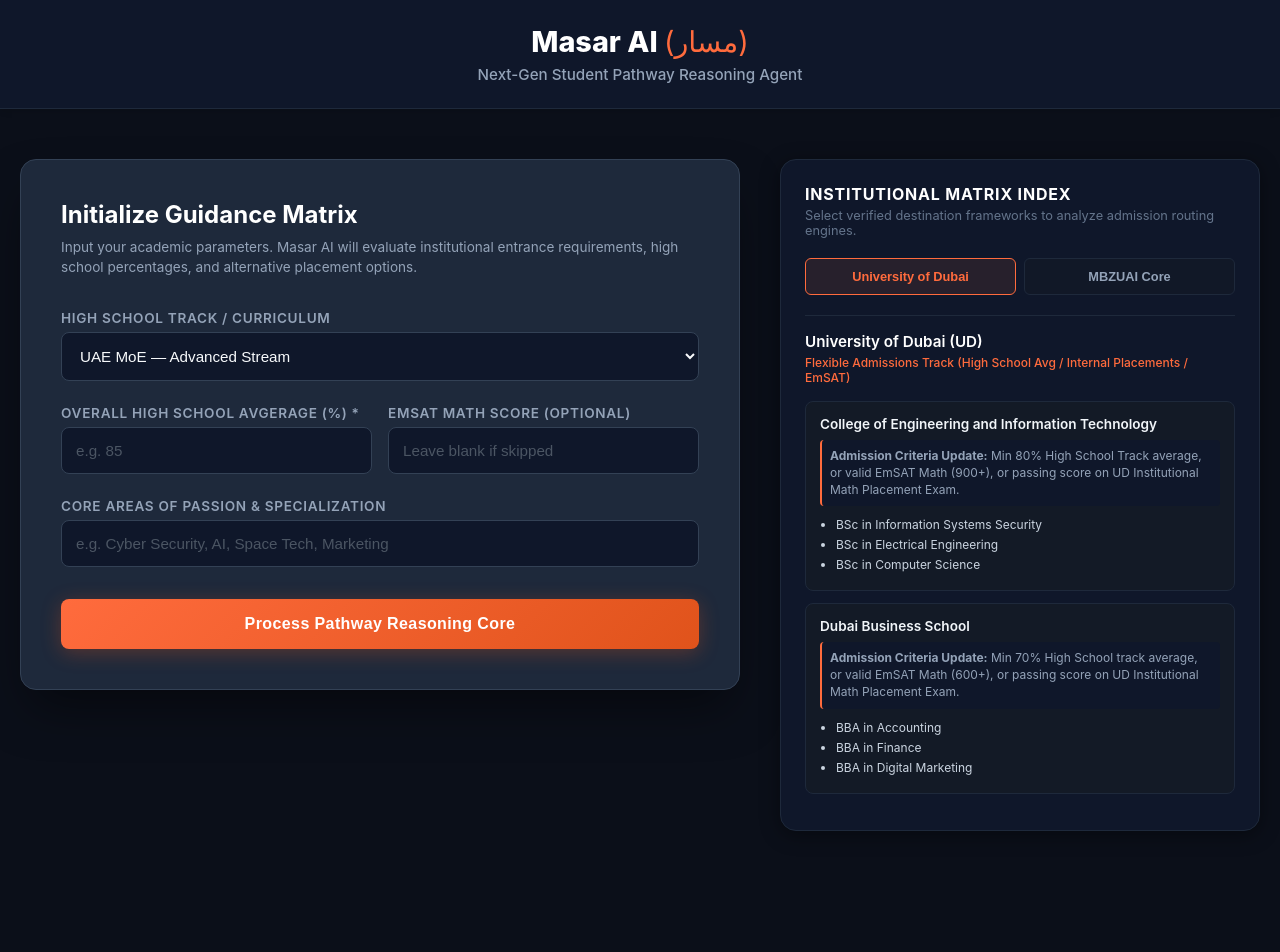
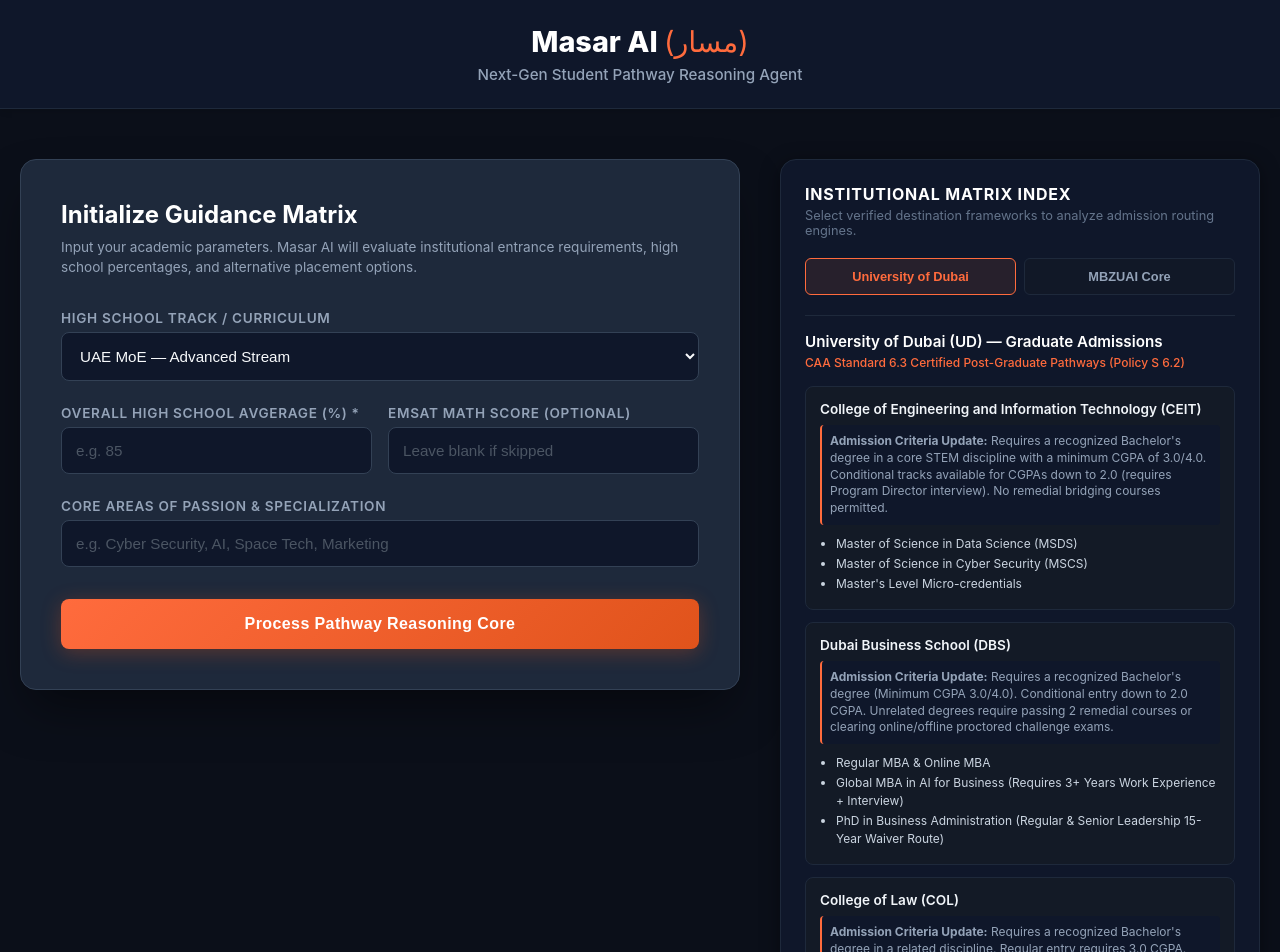
Before and after one commit to BuildingTHEITGUY/masar-ai, a React (Vite) app: page / in a window 1280 px wide. Shown: the top 952 px of the page. Before the commit the page ends 881 px from the top, so only its background shows below. Built offline with nearby package versions, Linux system fonts and the light colour scheme.

Commit message:
Compliance: Update University of Dubai data profiles to mirror official S 6.2 Graduate Admissions criteria

```diff
--- a/src/App.jsx
+++ b/src/App.jsx
@@ -3,29 +3,48 @@
 
 const universityData = {
   ud: {
-    name: "University of Dubai (UD)",
-    tagline: "Flexible Admissions Track (High School Avg / Internal Placements / EmSAT)",
+    name: "University of Dubai (UD) — Graduate Admissions",
+    tagline: "CAA Standard 6.3 Certified Post-Graduate Pathways (Policy S 6.2)",
     colleges: [
       {
-        name: "College of Engineering and Information Technology",
-        criteria: "Min 80% High School Track average, or valid EmSAT Math (900+), or passing score on UD Institutional Math Placement Exam.",
-        programs: ["BSc in Information Systems Security", "BSc in Electrical Engineering", "BSc in Computer Science"]
+        name: "College of Engineering and Information Technology (CEIT)",
+        criteria: "Requires a recognized Bachelor's degree in a core STEM discipline with a minimum CGPA of 3.0/4.0. Conditional tracks available for CGPAs down to 2.0 (requires Program Director interview). No remedial bridging courses permitted.",
+        programs: [
+          "Master of Science in Data Science (MSDS)",
+          "Master of Science in Cyber Security (MSCS)",
+          "Master's Level Micro-credentials"
+        ]
       },
       {
-        name: "Dubai Business School",
-        criteria: "Min 70% High School track average, or valid EmSAT Math (600+), or passing score on UD Institutional Math Placement Exam.",
-        programs: ["BBA in Accounting", "BBA in Finance", "BBA in Digital Marketing"]
+        name: "Dubai Business School (DBS)",
+        criteria: "Requires a recognized Bachelor's degree (Minimum CGPA 3.0/4.0). Conditional entry down to 2.0 CGPA. Unrelated degrees require passing 2 remedial courses or clearing online/offline proctored challenge exams.",
+        programs: [
+          "Regular MBA & Online MBA",
+          "Global MBA in AI for Business (Requires 3+ Years Work Experience + Interview)",
+          "PhD in Business Administration (Regular & Senior Leadership 15-Year Waiver Route)"
+        ]
+      },
+      {
+        name: "College of Law (COL)",
+        criteria: "Requires a recognized Bachelor's degree in a related discipline. Regular entry requires 3.0 CGPA. Conditional entry at 2.0 CGPA requires passing 3 graduate-level remedial courses.",
+        programs: [
+          "Master of Law (LLM)"
+        ]
       }
     ]
   },
   mbzuai: {
     name: "Mohamed bin Zayed University of Artificial Intelligence",
-    tagline: "Post-Graduate Specialized AI Integration Pathways",
+    tagline: "Post-Graduate Deep Tech AI Research System Integration",
     colleges: [
       {
         name: "School of AI Foundation Systems",
-        criteria: "Target destination environment. Requires completion of a relevant STEM Bachelor track (such as UD Computer Science) with competitive overall CGPA thresholds.",
-        programs: ["MSc in Machine Learning", "MSc in Computer Vision", "MSc in Natural Language Processing"]
+        criteria: "Target competitive destination framework. Requires completion of a verified, highly quantitative STEM qualification framework (such as UD's MSc in Data Science) with optimal background profiles.",
+        programs: [
+          "MSc in Machine Learning",
+          "MSc in Computer Vision",
+          "MSc in Natural Language Processing"
+        ]
       }
     ]
   }
```
